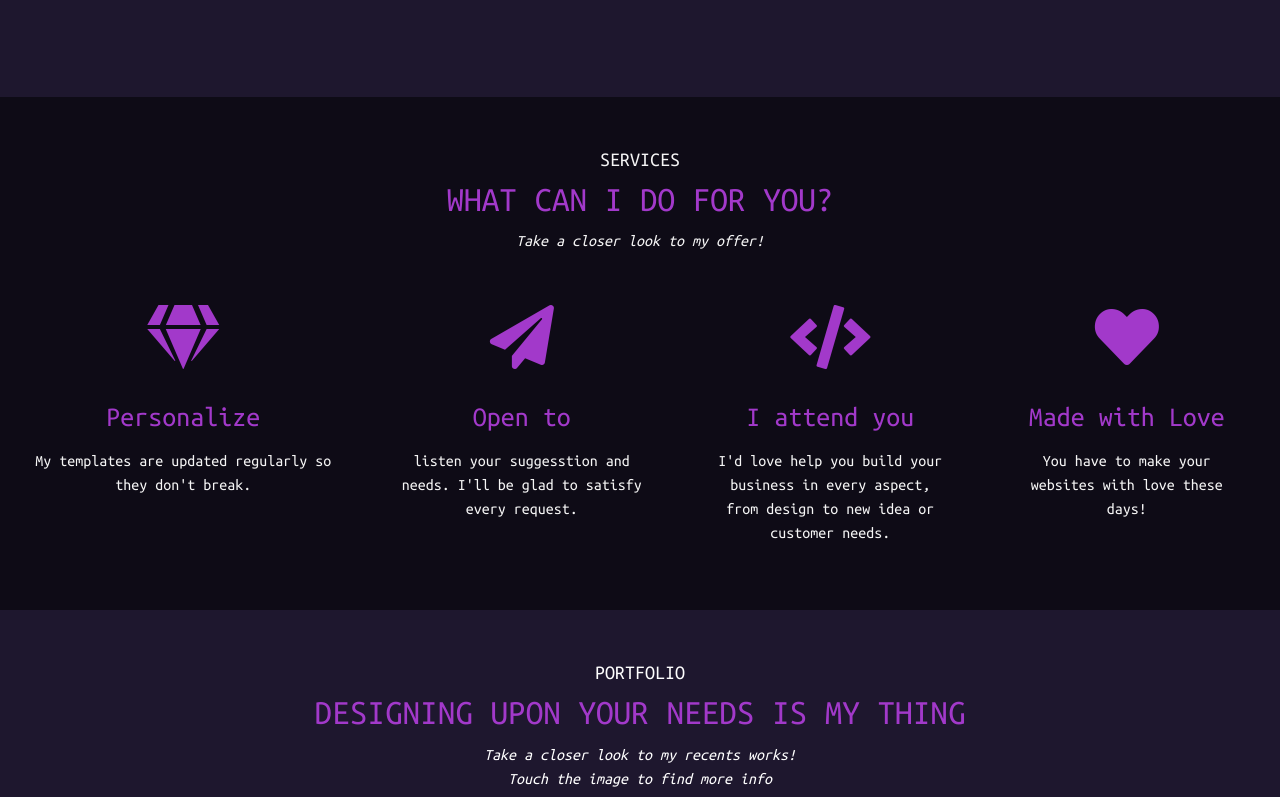
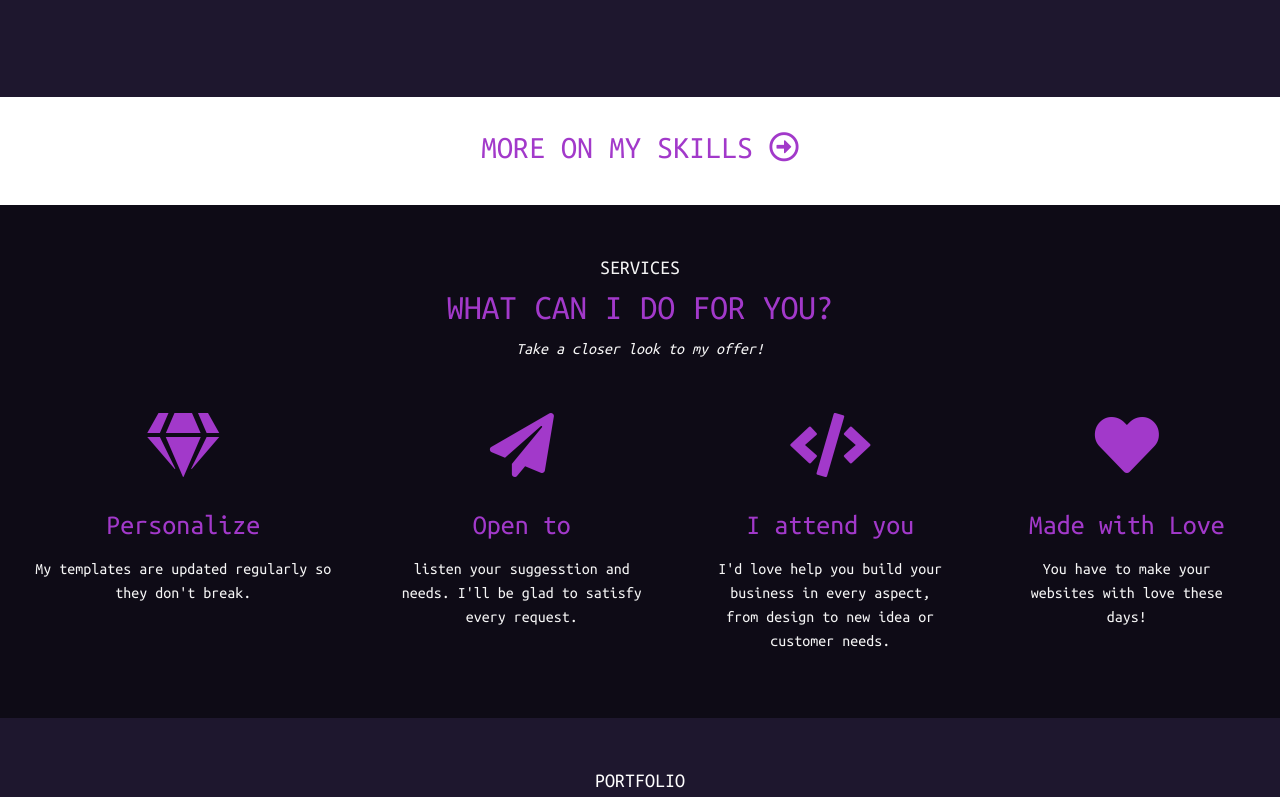
Before and after one commit to Easaaa/Portfolio-2020, a website: page index.html in a window 1280 px wide. Shown: the part 1195-1992 px from the top of the page. Drawn offline with nearby package versions, Linux system fonts and the light colour scheme.

Commit message:
added index call to action skills

```diff
--- a/index.html
+++ b/index.html
@@ -75,6 +75,13 @@
           i took the decision to follow my passion and start a carreer in the programming world.</p>
       </div>
     </div>
+
+  <div class="skills-btn">
+    <a href="skills.html">
+      <h2>More on My Skills <i class="far fa-arrow-alt-circle-right"></i></h2>
+    </a>
+
+  </div>
 
   <div id="services">
     <div class="title">
--- a/style.css
+++ b/style.css
@@ -113,6 +113,29 @@ header a{
   width: 80%;
 }
 
+/* SKILLS BTN */
+
+.skills-btn {
+  background: white;
+  padding: 20px;
+}
+
+.skills-btn a h2 {
+  text-transform: uppercase;
+  font-weight: 300;
+  text-align: center;
+  color: #A239CA;
+}
+
+.skills-btn a h2:hover {
+  font-size: 40px;
+  transition: 0.5s;
+}
+
+.skills-btn a {
+  cursor: pointer;
+  text-decoration: none;
+}
 
 /* SERVICES */
 
```
